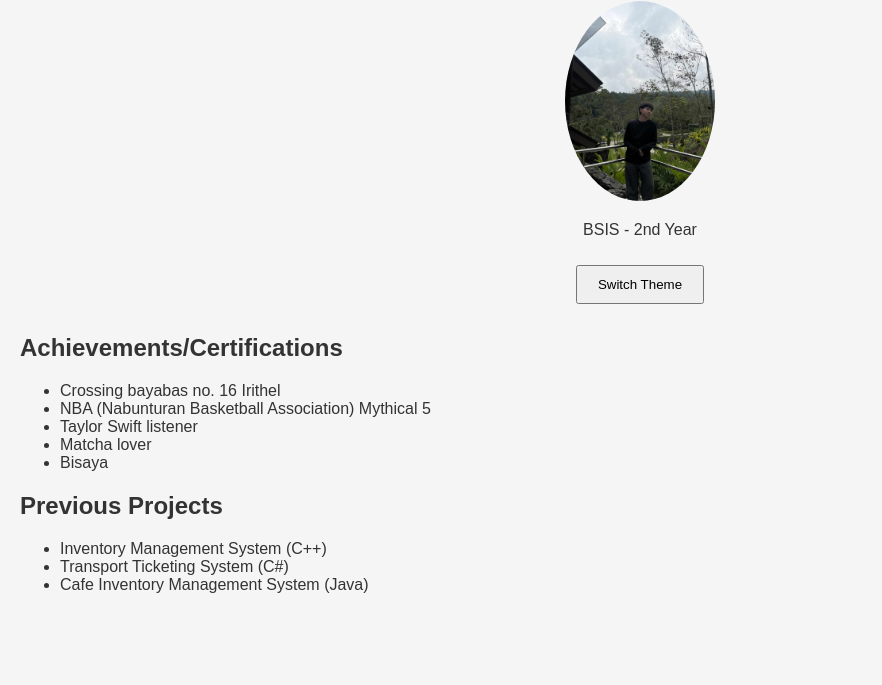
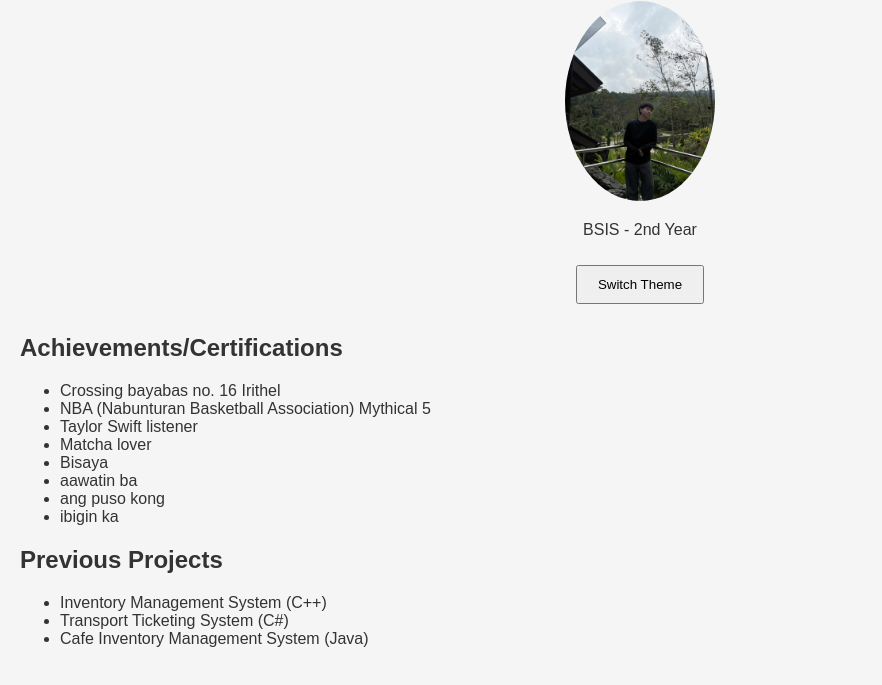
Before and after one commit to FrancisMayol/portfolio_mayol, a plain HTML site: page index.html in a window 1280 px wide. Shown: the part 99-784 px from the top of the page, without its empty margins (0-882 px from the left). Drawn offline with Linux system fonts and the light colour scheme.

Commit message:
Update index.html

```diff
--- a/index.html
+++ b/index.html
@@ -21,6 +21,9 @@
             <li>Taylor Swift listener</li>
             <li>Matcha lover</li>
             <li>Bisaya</li>
+            <li>aawatin ba</li>
+            <li>ang puso kong</li>
+            <li>ibigin ka</li>
          </ul>
       </section>
       <section id="projects">
```
